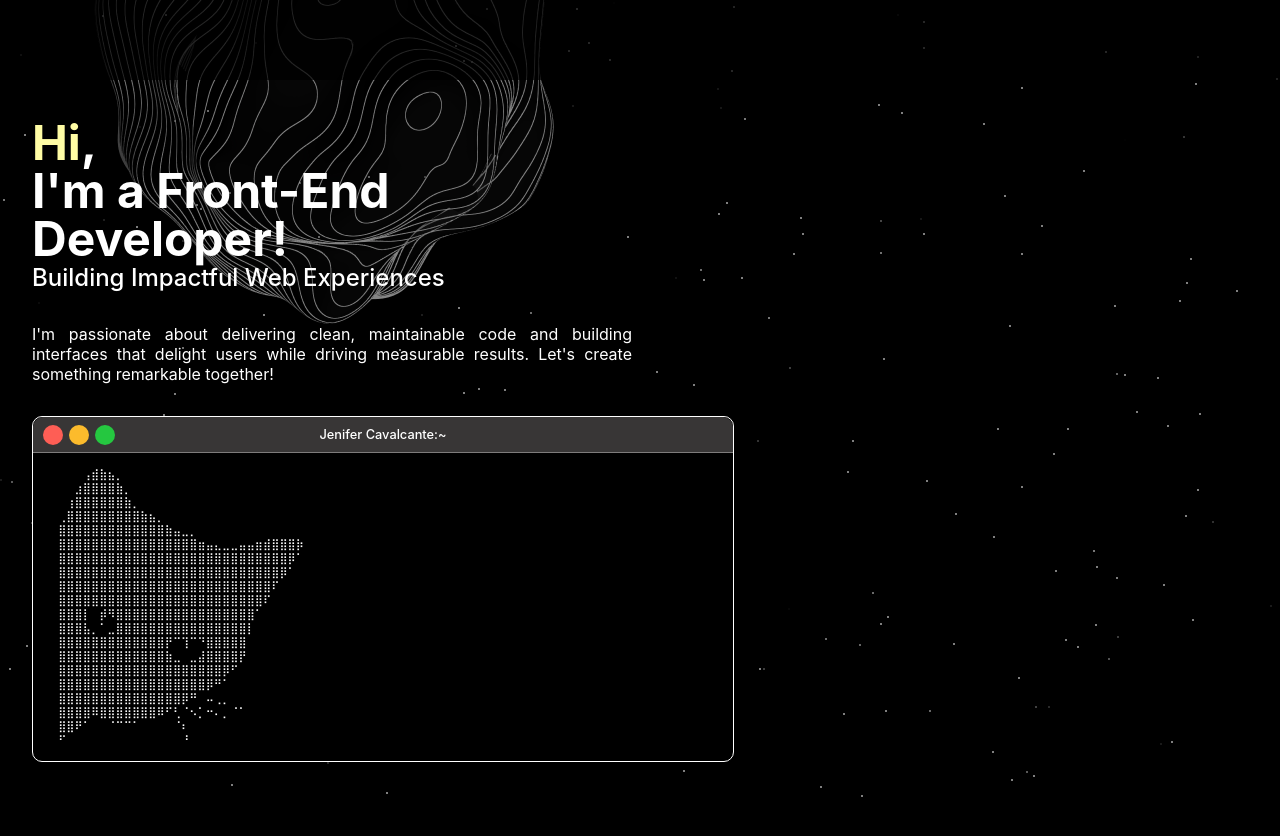
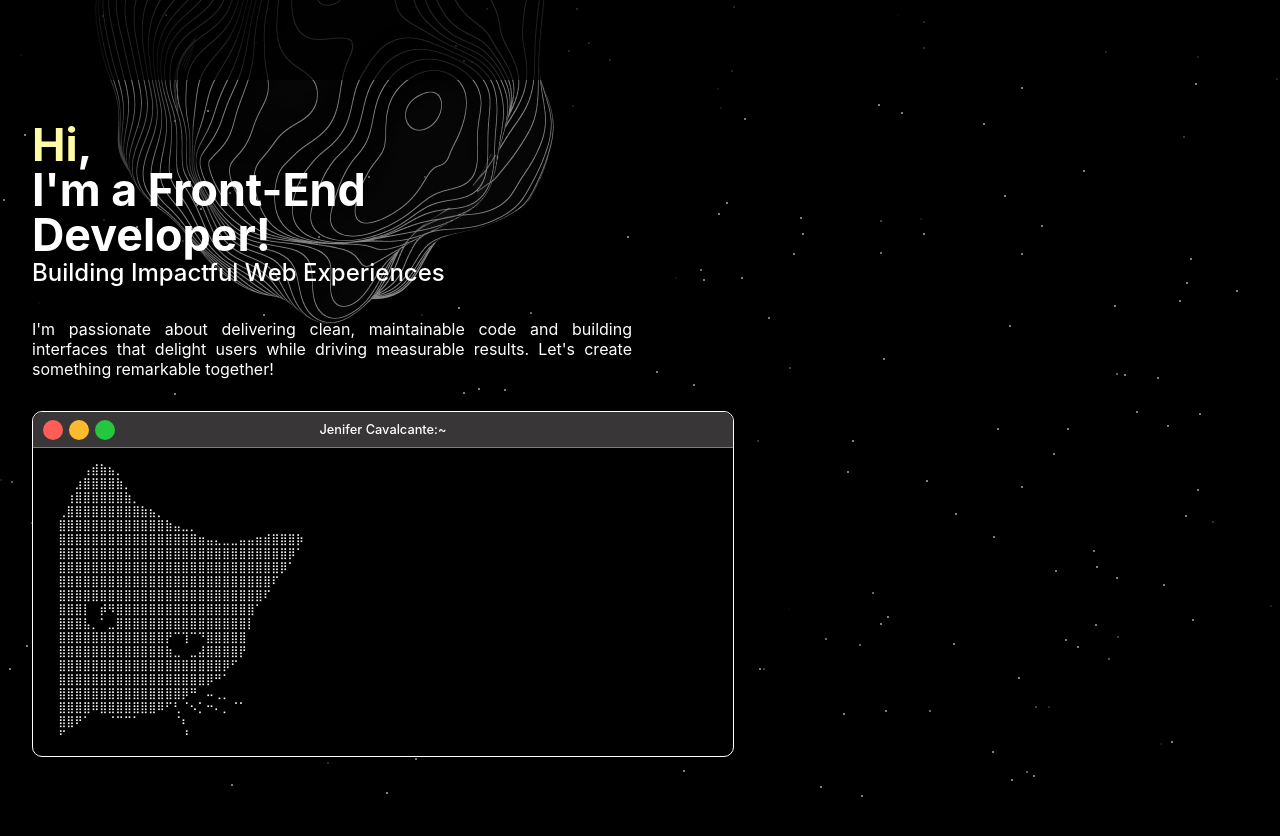
Before and after one commit to jenifercavalcante/personal-portfolio, a Next.js app: page / in a window 1280 px wide. Shown: the top 836 px of the page. Built offline with nearby package versions, Linux system fonts and the light colour scheme.

Commit message:
chore: title font-size

```diff
--- a/src/styles/home/personal_description.scss
+++ b/src/styles/home/personal_description.scss
@@ -14,7 +14,7 @@
     }
 
     .title {
-      font-size: 3rem;
+      font-size: 2.8rem;
       font-weight: bold;
       line-height: 1;
     }
```
